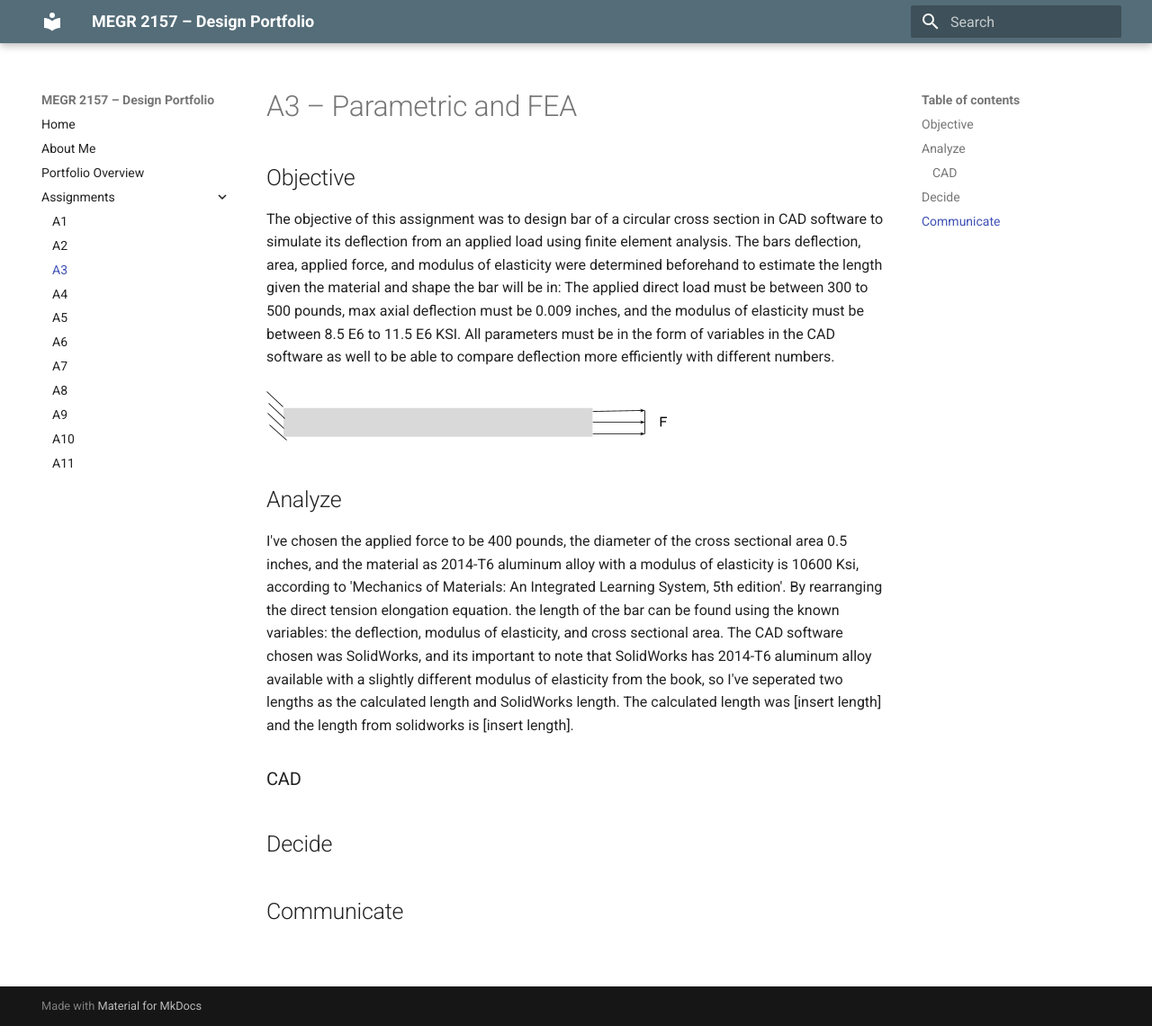
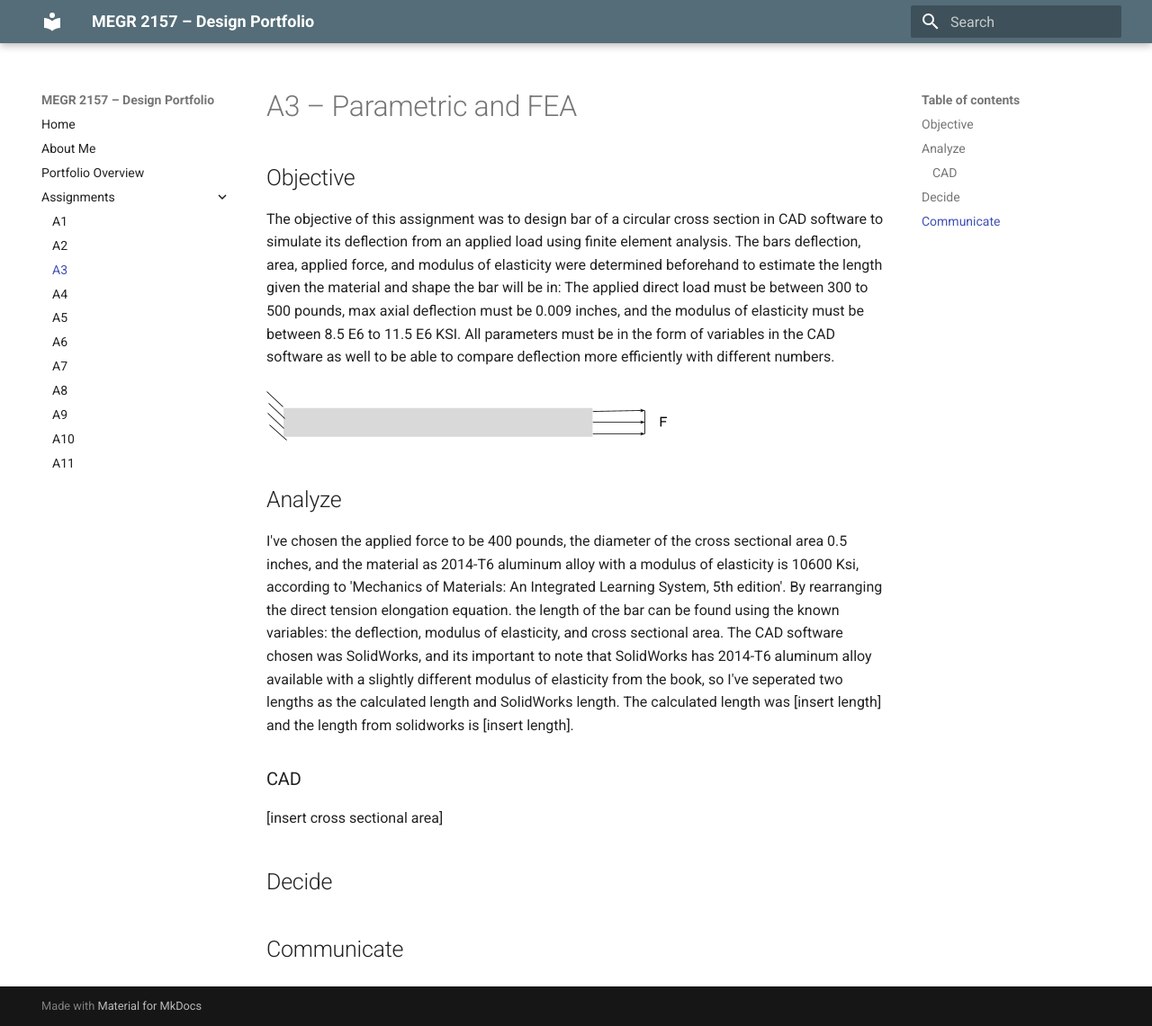
Before and after one commit to ajchiocca/megr2157-portfolio, an MkDocs documentation site: the page built from docs/assignments/A03/index.md, in a window 1280 px wide and 1141 px high. Shown: the whole window at 90% size. Built offline with MkDocs 1.6.1 and Material for MkDocs 9.7.7, drawn with Linux system fonts in a browser that asks for light colours.

Commit message:
Update index.md

```diff
--- a/docs/assignments/A03/index.md
+++ b/docs/assignments/A03/index.md
@@ -9,6 +9,8 @@ The objective of this assignment was to design bar of a circular cross section i
 I've chosen the applied force to be 400 pounds, the diameter of the cross sectional area 0.5 inches, and the material as 2014-T6 aluminum alloy with a modulus of elasticity is 10600 Ksi, according to 'Mechanics of Materials: An Integrated Learning System, 5th edition'. By rearranging the direct tension elongation equation. the length of the bar can be found using the known variables: the deflection, modulus of elasticity, and cross sectional area. The CAD software chosen was SolidWorks, and its important to note that SolidWorks has 2014-T6 aluminum alloy available with a slightly different modulus of elasticity from the book, so I've seperated two lengths as the calculated length and SolidWorks length. The calculated length was [insert length] and the length from solidworks is [insert length].
 
 ### CAD
+[insert cross sectional area]
+<br>
 
 
 ## Decide
```
